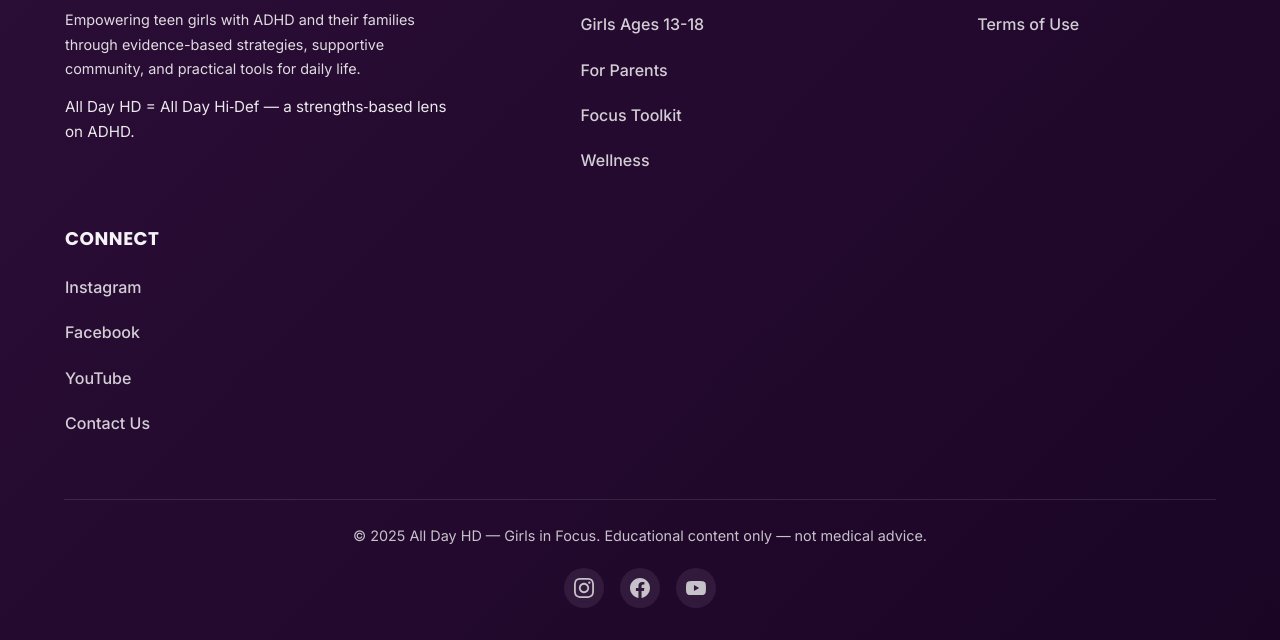
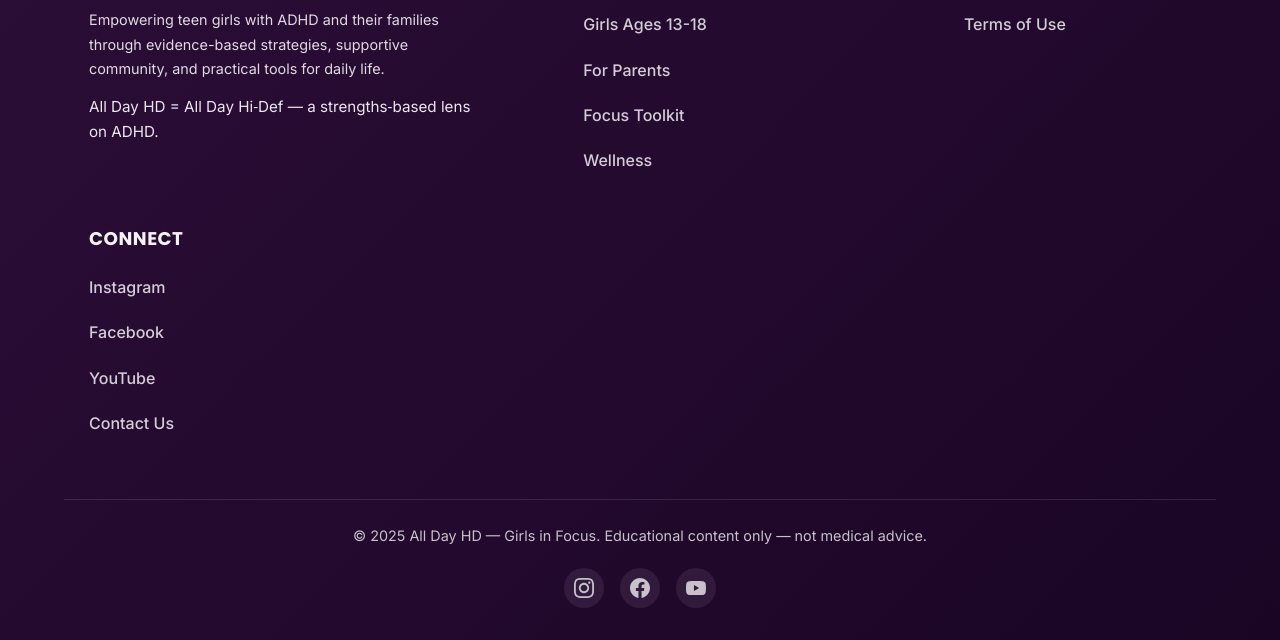
Before and after one commit to Prillie/AllDayHD_Vercel, a plain HTML site: page index.html in a window 1280 px wide. Shown: the part 8508-9148 px from the top of the page. Drawn offline with Linux system fonts and the light colour scheme.

Commit message:
Apply CSS patch: use minmax with max-content for content-sized columns, column-gap 48px, padding 24px

```diff
--- a/styles.css
+++ b/styles.css
@@ -601,17 +601,17 @@
 }
 @media(min-width:901px){
   .footer-content{
-    grid-template-columns:2fr auto auto auto;
-    gap:4px;
+    grid-template-columns:minmax(320px,1.6fr) minmax(160px,max-content) minmax(140px,max-content) minmax(140px,max-content);
+    column-gap:48px;
+    row-gap:20px;
     align-items:start;
     justify-items:start;
     max-width:1150px;
-    margin-left:auto;
-    margin-right:auto;
+    margin:0 auto 40px;
+    padding:0 24px;
+    box-sizing:border-box;
   }
-  .footer-brand{
-    width:auto;
-  }
+  .footer-brand,
   .footer-section{
     width:auto;
   }
```
